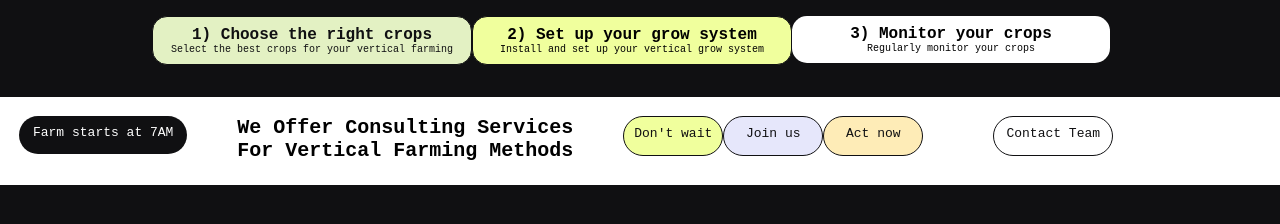
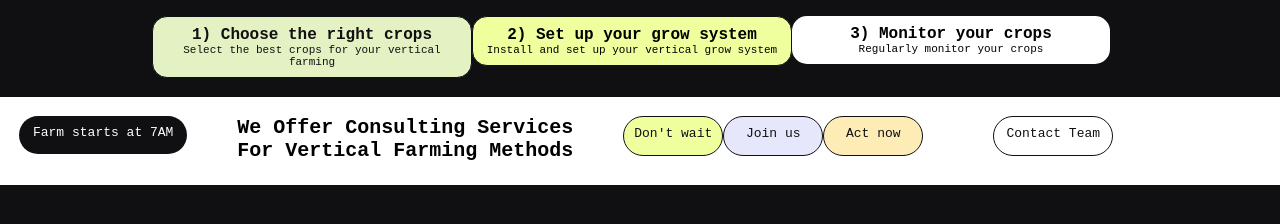
Before and after one commit to ash0306/vertical-farm-demo, a plain HTML site: page index.html in a window 1280 px wide. Shown: the part 480-704 px from the top of the page. Drawn offline with Linux system fonts and the light colour scheme.

Commit message:
Update. Updated a few font sizes

```diff
--- a/assets/css/styles.css
+++ b/assets/css/styles.css
@@ -138,7 +138,7 @@ li:hover {
 }
 
 .s1-con{
-    font-size: 10px;
+    font-size: 11px;
 }
 
 .s2{
@@ -153,7 +153,7 @@ li:hover {
 }
 
 .s2-con{
-    font-size: 10px;
+    font-size: 11px;
 }
 
 .s3{
@@ -167,7 +167,7 @@ li:hover {
 }
 
 .s3-con{
-    font-size: 10px;
+    font-size: 11px;
 }
 
 .foot{
```
